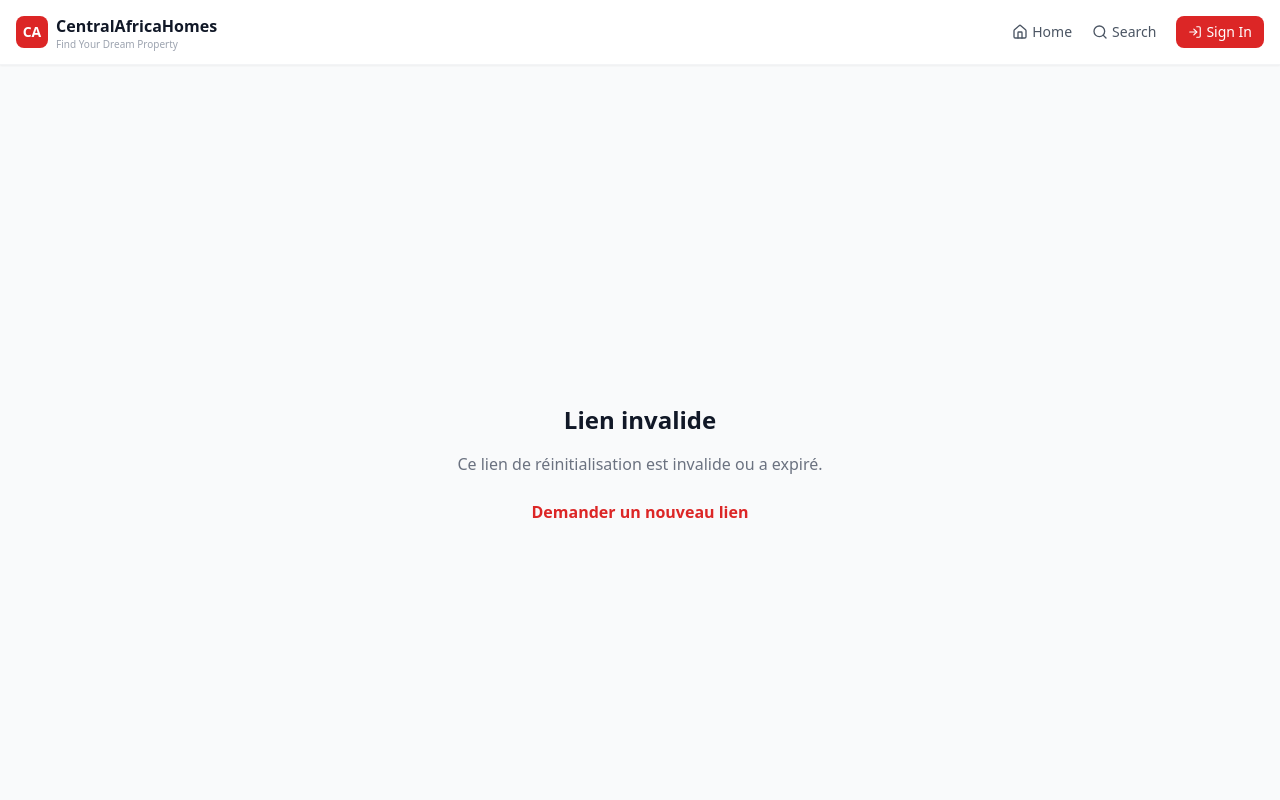
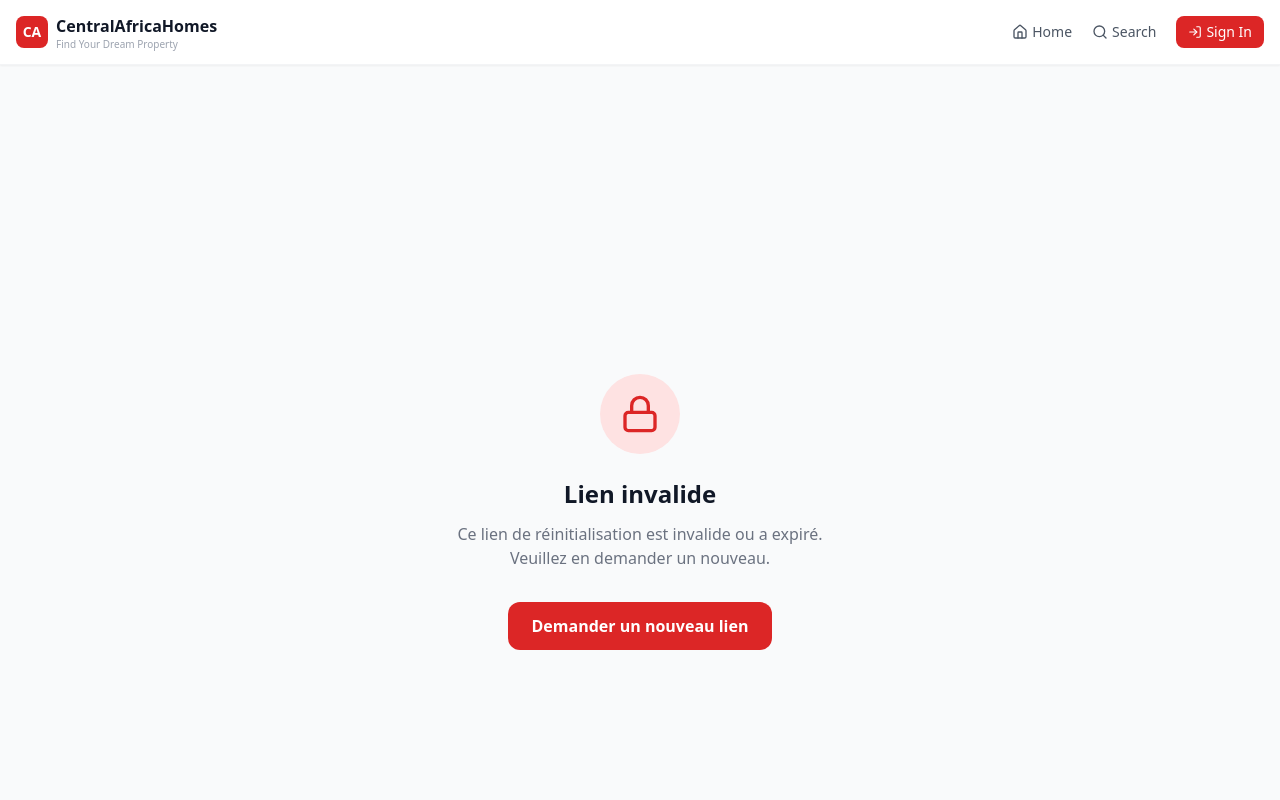
Before and after one commit to dassi-com/CA-IMMO, a Next.js app in the folder web/: page /reset-password in a window 1280 px wide. Shown: the top 800 px of the page. Built offline with nearby package versions, Linux system fonts and the light colour scheme; no server answers.

Commit message:
modification

```diff
--- a/web/app/(auth)/reset-password/page.tsx
+++ b/web/app/(auth)/reset-password/page.tsx
@@ -17,17 +17,25 @@ function ResetPasswordForm() {
   const [showPassword, setShowPassword] = useState(false);
   const [isLoading, setIsLoading] = useState(false);
   const [done, setDone] = useState(false);
+  const [isInvalidLink, setIsInvalidLink] = useState(false);
 
   useEffect(() => {
     if (!token || !email) {
+      setIsInvalidLink(true);
       toast.error('Lien de réinitialisation invalide');
     }
   }, [token, email]);
 
   const handleSubmit = async (e: React.FormEvent) => {
     e.preventDefault();
+
     if (!token || !email) {
       toast.error('Lien de réinitialisation invalide');
+      return;
+    }
+
+    if (password.length < 8) {
+      toast.error('Le mot de passe doit contenir au moins 8 caractères');
       return;
     }
 
@@ -45,38 +53,61 @@ function ResetPasswordForm() {
     }
   };
 
-  if (!token || !email) {
+  // Affichage lien invalide
+  if (isInvalidLink) {
     return (
-      <div className="text-center">
-        <h1 className="text-2xl font-bold text-gray-900 mb-4">Lien invalide</h1>
-        <p className="text-gray-500 mb-6">Ce lien de réinitialisation est invalide ou a expiré.</p>
-        <Link href="/forgot-password" className="text-red-600 hover:text-red-700 font-semibold">
+      <div className="min-h-screen flex items-center justify-center px-4">
+        <div className="text-center max-w-md mx-auto">
+          <div className="w-20 h-20 bg-red-100 rounded-full flex items-center justify-center mx-auto mb-6">
+            <Lock className="w-10 h-10 text-red-600" />
+          </div>
+          <h1 className="text-2xl font-bold text-gray-900 mb-3">Lien invalide</h1>
+          <p className="text-gray-500 mb-8">
+            Ce lien de réinitialisation est invalide ou a expiré. Veuillez en demander un nouveau.
+          </p>
+          <Link
+            href="/forgot-password"
+            className="inline-block bg-red-600 hover:bg-red-700 text-white font-semibold py-3 px-6 rounded-xl transition duration-200"
+          >
             Demander un nouveau lien
           </Link>
+        </div>
       </div>
     );
   }
 
+  // Affichage succès
   if (done) {
     return (
-      <div className="text-center">
-        <div className="w-16 h-16 bg-green-100 rounded-full flex items-center justify-center mx-auto mb-4">
-          <Lock className="w-8 h-8 text-green-600" />
+      <div className="min-h-screen flex items-center justify-center px-4">
+        <div className="text-center max-w-md mx-auto">
+          <div className="w-20 h-20 bg-green-100 rounded-full flex items-center justify-center mx-auto mb-6">
+            <Lock className="w-10 h-10 text-green-600" />
           </div>
-        <h1 className="text-2xl font-bold text-gray-900 mb-2">Mot de passe réinitialisé</h1>
-        <p className="text-gray-500 mb-6">Votre mot de passe a été modifié avec succès.</p>
-        <Link href="/login" className="text-red-600 hover:text-red-700 font-semibold">
+          <h1 className="text-2xl font-bold text-gray-900 mb-3">Mot de passe réinitialisé</h1>
+          <p className="text-gray-500 mb-8">
+            Votre mot de passe a été modifié avec succès. Vous pouvez maintenant vous connecter avec votre nouveau mot de passe.
+          </p>
+          <Link
+            href="/login"
+            className="inline-block bg-red-600 hover:bg-red-700 text-white font-semibold py-3 px-6 rounded-xl transition duration-200"
+          >
             Se connecter
           </Link>
+        </div>
       </div>
     );
   }
 
+  // Formulaire principal
   return (
-    <div>
+    <div className="min-h-screen flex items-center justify-center px-4 py-12">
+      <div className="w-full max-w-md">
         <div className="text-center mb-8">
           <h1 className="text-2xl font-bold text-gray-900">Nouveau mot de passe</h1>
-        <p className="text-gray-500 mt-2">Choisissez un nouveau mot de passe pour votre compte</p>
+          <p className="text-gray-500 mt-2">
+            Choisissez un nouveau mot de passe pour votre compte
+          </p>
         </div>
 
         <form onSubmit={handleSubmit} className="bg-white rounded-2xl shadow-xl p-6 md:p-8">
@@ -110,6 +141,9 @@ function ResetPasswordForm() {
                 )}
               </button>
             </div>
+            <p className="text-xs text-gray-500 mt-1">
+              Minimum 8 caractères
+            </p>
           </div>
 
           <button
@@ -128,20 +162,28 @@ function ResetPasswordForm() {
           </button>
 
           <div className="text-center mt-6">
-          <Link href="/login" className="text-red-600 hover:text-red-700 font-semibold">
-            Retour à la connexion
+            <Link
+              href="/login"
+              className="text-red-600 hover:text-red-700 font-semibold text-sm"
+            >
+              ← Retour à la connexion
             </Link>
           </div>
         </form>
       </div>
+    </div>
   );
 }
 
+// Composant principal avec Suspense
 export default function ResetPasswordPage() {
   return (
     <Suspense fallback={
+      <div className="min-h-screen flex items-center justify-center">
         <div className="text-center">
-        <div className="w-8 h-8 border-4 border-red-600 border-t-transparent rounded-full animate-spin mx-auto"></div>
+          <div className="w-12 h-12 border-4 border-red-600 border-t-transparent rounded-full animate-spin mx-auto"></div>
+          <p className="mt-4 text-gray-600">Chargement...</p>
+        </div>
       </div>
     }>
       <ResetPasswordForm />
```
Lines whose indentation alone changed are shown as unchanged.
